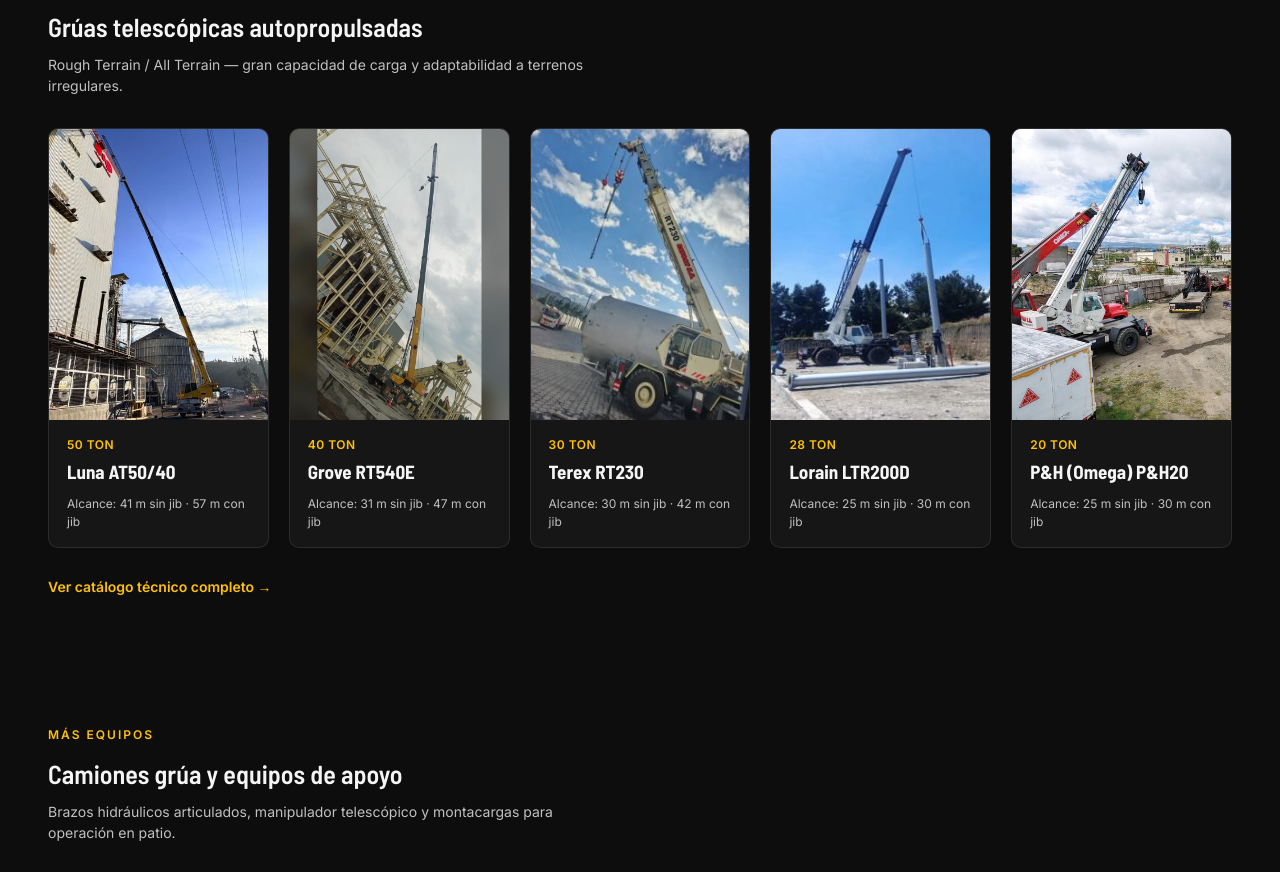
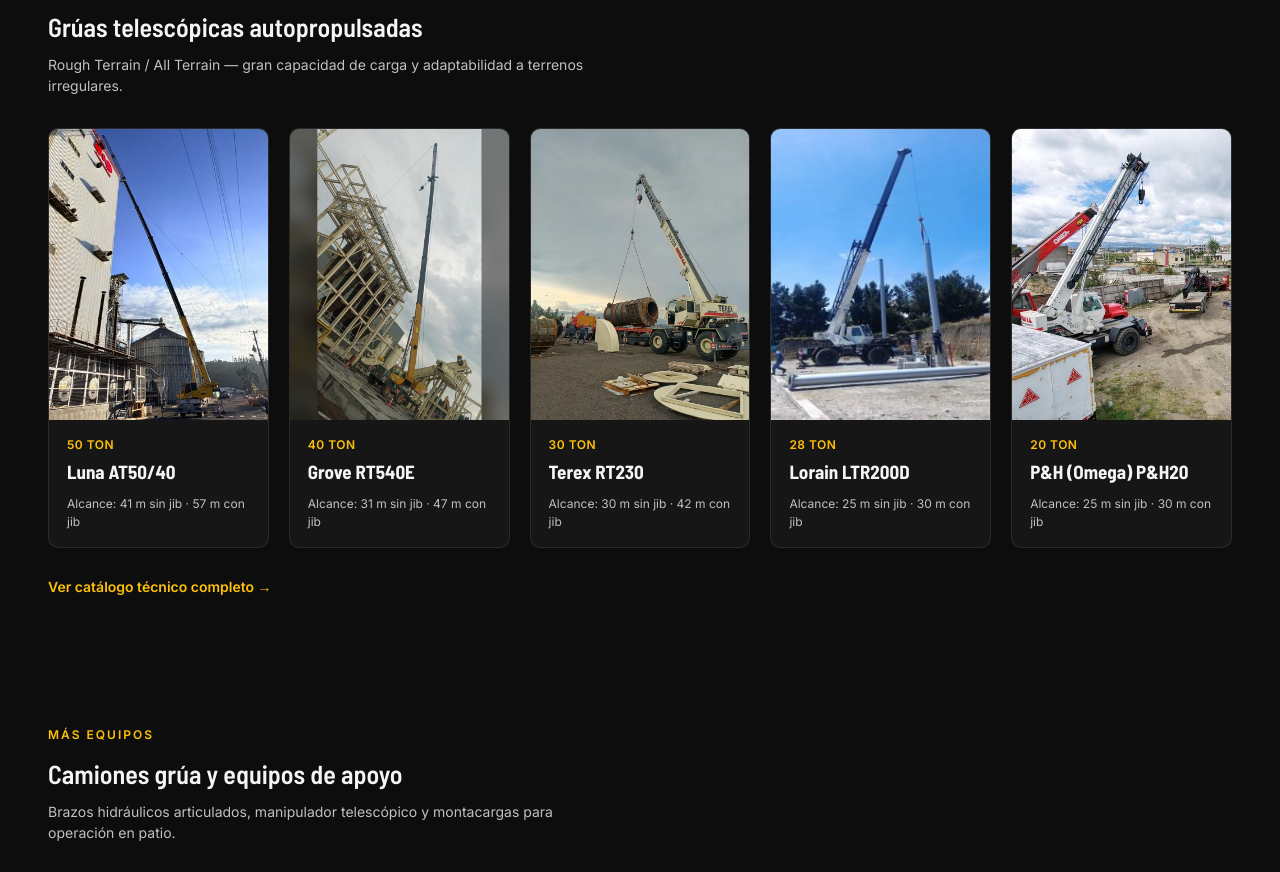
Before and after one commit to gruasequinoccialec-coder/equinoccial-site, a website: page docs/index.html in a window 1280 px wide. Shown: the part 1567-2439 px from the top of the page. Drawn offline with Linux system fonts and the light colour scheme.

Commit message:
Cambiar la foto de la grúa de 30 toneladas en el catálogo

```diff
--- a/docs/index.html
+++ b/docs/index.html
@@ -153,7 +153,7 @@
       </div>
     </div>
     <div class="fleet-card">
-      <div class="fleet-img"><img src="assets/img/grua-30ton-terex.jpg" alt="Grúa Terex RT230" loading="lazy" decoding="async"></div>
+      <div class="fleet-img"><img src="assets/img/grua-30ton-terex-obra.jpg" alt="Grúa Terex RT230 de 30 toneladas izando una pieza metálica en obra" loading="lazy" decoding="async"></div>
       <div class="fleet-info">
         <div class="cap">30 TON</div>
         <h3>Terex RT230</h3>
```
Also changed, not shown: pages/index.content.html (+1 -1 lines), assets/img/grua-30ton-terex-obra.jpg (added), docs/assets/img/grua-30ton-terex-obra.jpg (added).
